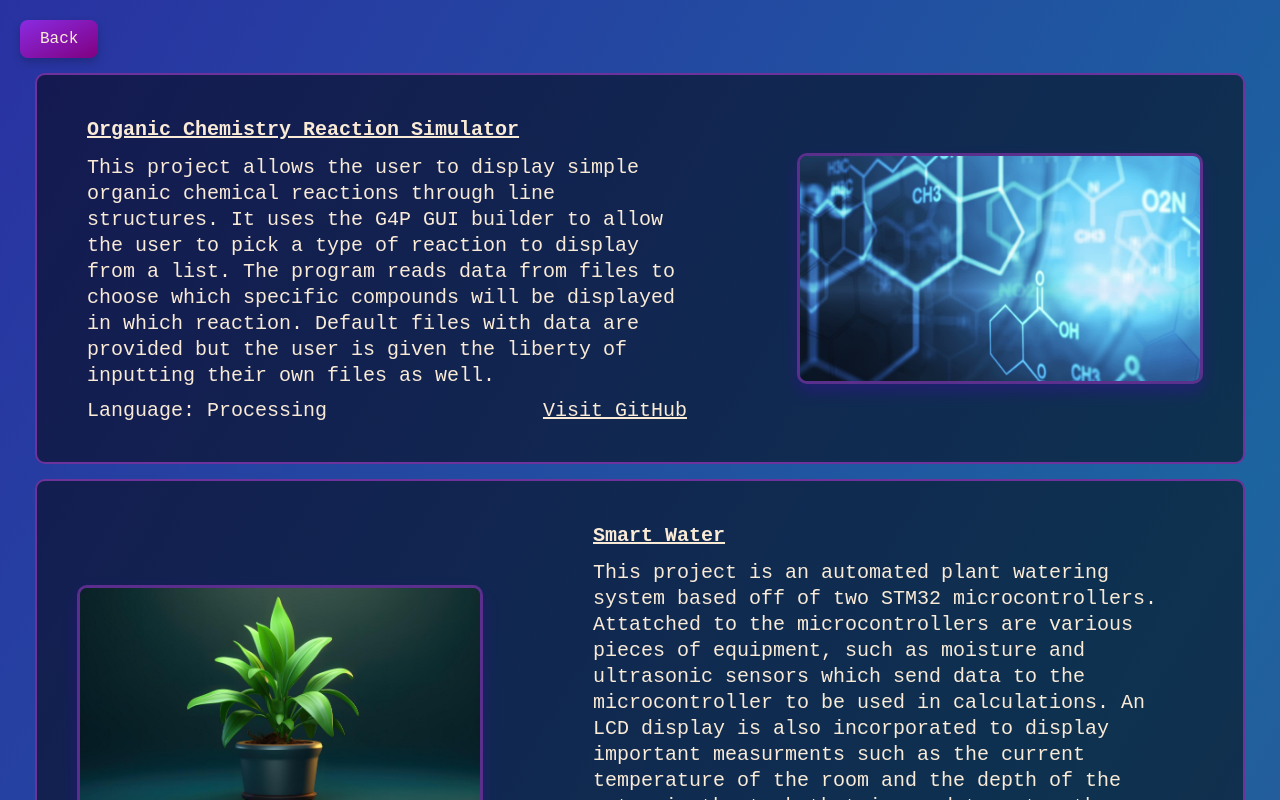
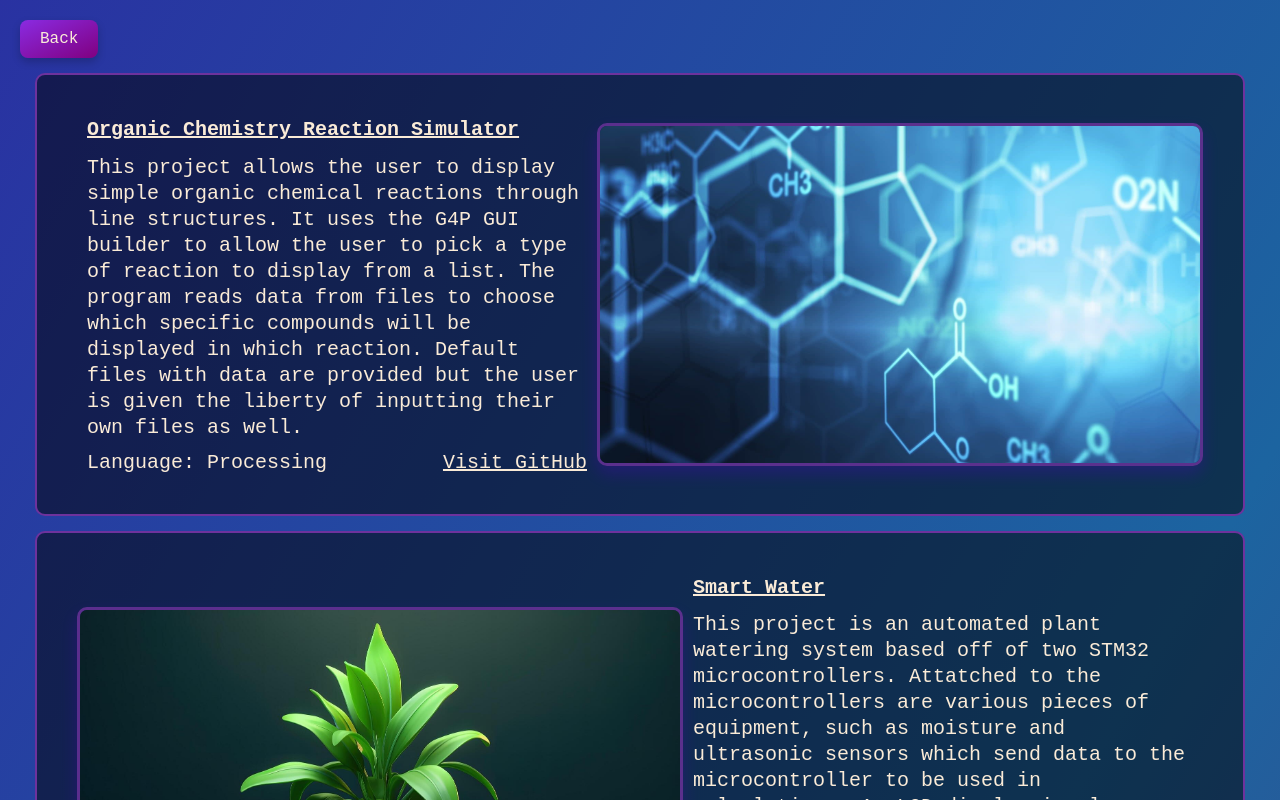
Before and after one commit to SenthilShelke/senthil-website, a React (Vite) app: page / in a window 1280 px wide. Both pictures are taken after a click on the button "Projects". Built offline with nearby package versions, Linux system fonts and the light colour scheme.

Commit message:
updated project image

```diff
--- a/src/index.css
+++ b/src/index.css
@@ -169,7 +169,7 @@ button:active {
 }
 
 .project-image {
-  max-width: 400px;
+  max-width: 600px;
   height: auto;
   border-radius: 10px;
   border: 3px solid rgba(110, 50, 157, 0.8);
```
